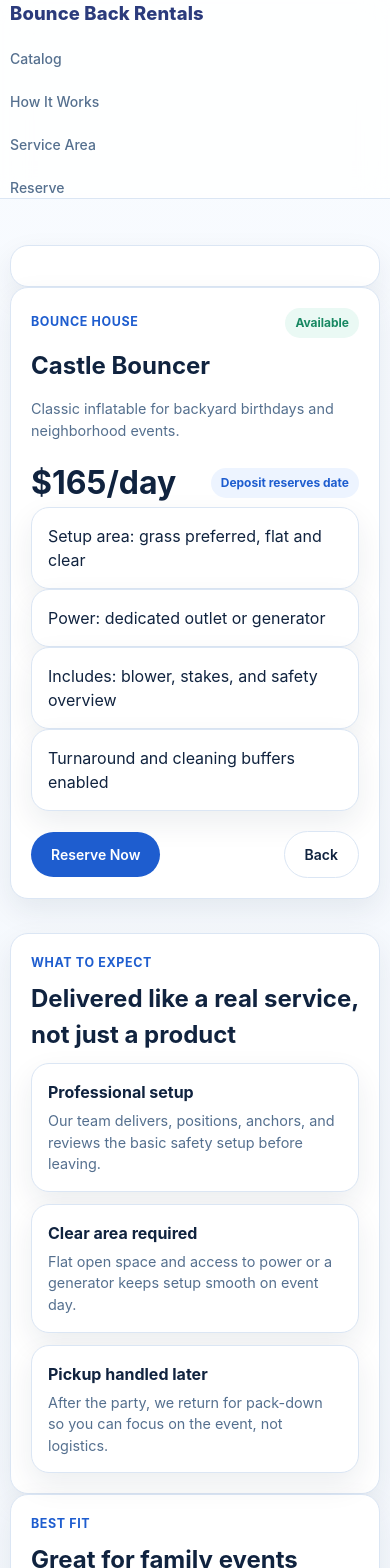
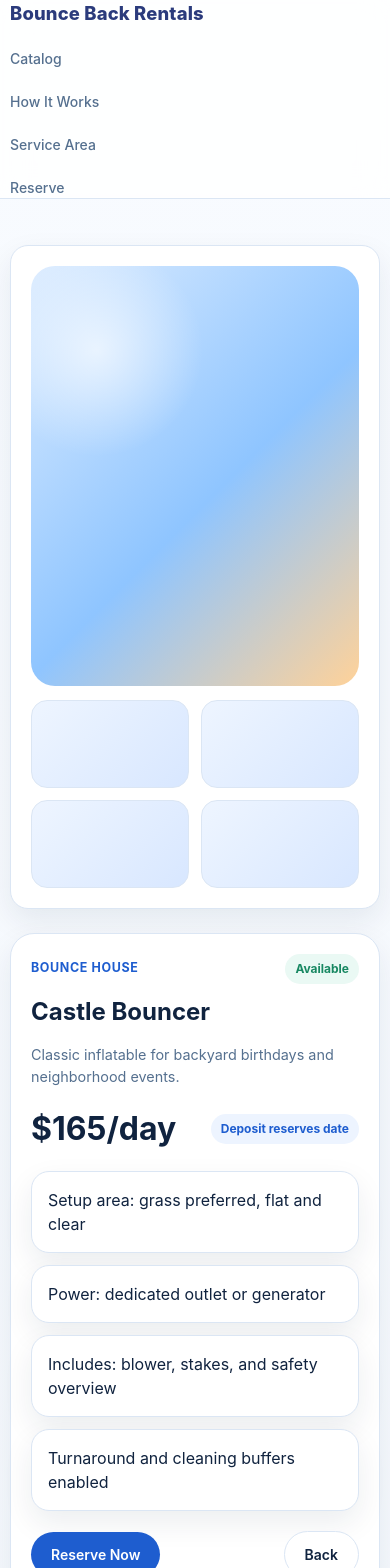
Before and after one commit to kkoly10/rental-software, a Next.js app: page /inventory/castle-bouncer in a window 390 px wide. Shown: the top 1568 px of the page. Built offline with nearby package versions, Linux system fonts and the light colour scheme; no server answers; the database is empty.

Commit message:
Update globals.css

```diff
--- a/app/globals.css
+++ b/app/globals.css
@@ -350,3 +350,117 @@ input:focus, select:focus, textarea:focus {
     font-size: 2.4rem;
   }
 }
+/* Storefront inventory, detail, and checkout */
+
+.storefront-filter-shell {
+  margin-top: 18px;
+  background: white;
+  border: 1px solid var(--border);
+  border-radius: 24px;
+  box-shadow: var(--shadow);
+  padding: 16px;
+}
+
+.storefront-filter-grid {
+  display: grid;
+  grid-template-columns: repeat(3, minmax(0, 1fr)) 220px;
+  gap: 10px;
+  align-items: end;
+}
+
+.storefront-context-pills {
+  display: flex;
+  flex-wrap: wrap;
+  gap: 10px;
+}
+
+.storefront-context-pill {
+  display: inline-flex;
+  align-items: center;
+  min-height: 36px;
+  padding: 0 12px;
+  border-radius: 999px;
+  background: rgba(30, 93, 207, 0.08);
+  border: 1px solid rgba(30, 93, 207, 0.12);
+  color: var(--primary);
+  font-size: 13px;
+  font-weight: 700;
+}
+
+.storefront-empty-state {
+  text-align: center;
+  padding: 34px;
+}
+
+.storefront-detail-shell {
+  display: grid;
+  grid-template-columns: 1.05fr 0.95fr;
+  gap: 24px;
+}
+
+.storefront-gallery {
+  padding: 20px;
+}
+
+.storefront-gallery-main {
+  height: 420px;
+  border-radius: 24px;
+  background:
+    radial-gradient(circle at 20% 20%, rgba(255, 255, 255, 0.65), transparent 25%),
+    linear-gradient(135deg, #dcecff 0%, #8fc5ff 55%, #ffd299 100%);
+}
+
+.storefront-thumb-grid {
+  display: grid;
+  grid-template-columns: repeat(4, minmax(0, 1fr));
+  gap: 12px;
+  margin-top: 14px;
+}
+
+.storefront-thumb {
+  height: 88px;
+  border-radius: 16px;
+  border: 1px solid var(--border);
+  background: linear-gradient(135deg, #eef5ff, #d8e7ff);
+}
+
+.storefront-summary-card {
+  border-radius: 24px;
+}
+
+.storefront-highlight-list {
+  display: grid;
+  gap: 12px;
+  margin-top: 18px;
+}
+
+.storefront-detail-section {
+  margin-top: 10px;
+}
+
+.storefront-detail-grid {
+  display: grid;
+  grid-template-columns: 1.1fr 0.9fr;
+  gap: 18px;
+}
+
+.storefront-checkout-shell {
+  display: grid;
+  grid-template-columns: 1.1fr 0.9fr;
+  gap: 24px;
+}
+
+@media (max-width: 980px) {
+  .storefront-filter-grid,
+  .storefront-detail-shell,
+  .storefront-detail-grid,
+  .storefront-checkout-shell {
+    grid-template-columns: 1fr;
+  }
+}
+
+@media (max-width: 640px) {
+  .storefront-thumb-grid {
+    grid-template-columns: repeat(2, minmax(0, 1fr));
+  }
+}
```
